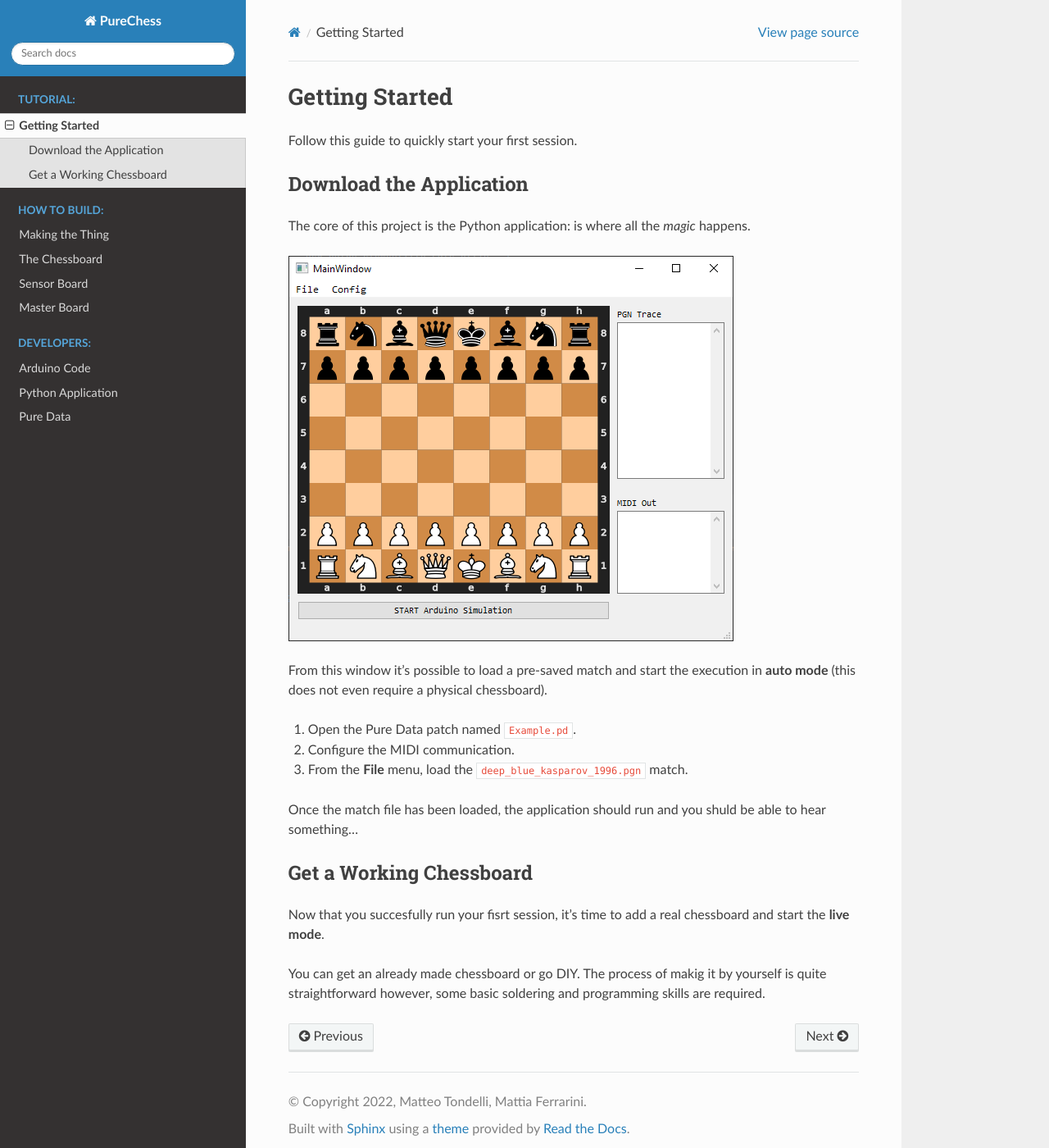
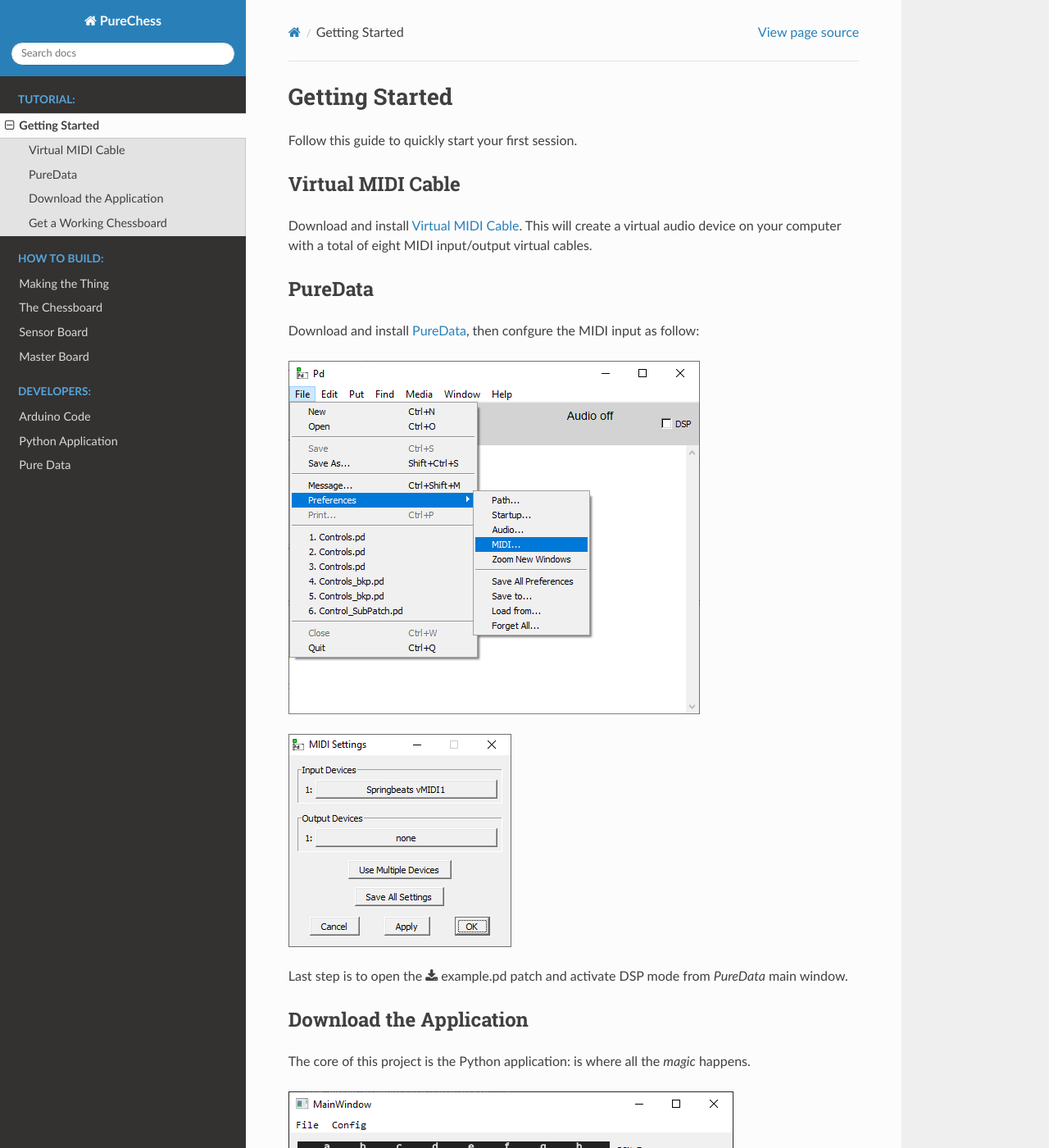
Before and after one commit to MatteoTondelli/PureChess, a Sphinx documentation site: the page built from Docs/getting_started.rst, in a window 1280 px wide and 1400 px high. Shown: the whole window at 82% size. Built offline with Sphinx 7.4.7 and the Read the Docs theme 2.0.0, drawn with Linux system fonts in a browser that asks for light colours; some of the changed text lies outside the part shown.

Commit message:
Updated documentation.
- Enhanced "getting started" section.

```diff
--- a/Docs/getting_started.rst
+++ b/Docs/getting_started.rst
@@ -2,6 +2,23 @@ Getting Started
 ===============
 
 Follow this guide to quickly start your first session.
+
+Virtual MIDI Cable
+------------------
+
+Download and install `Virtual MIDI Cable <https://springbeats.com/sbvmidi/>`_.
+This will create a virtual audio device on your computer with a total of eight MIDI input/output virtual cables.
+
+PureData
+--------
+
+Download and install `PureData <https://puredata.info/downloads/pure-data>`_, then confgure the MIDI input as follow:
+
+.. image:: images/puredata_preferences.png
+
+.. image:: images/puredata_midi.png
+
+Last step is to open the :download:`example.pd <attachments/example.pd>` patch and activate DSP mode from *PureData* main window.
 
 Download the Application
 ------------------------
@@ -12,9 +29,13 @@ The core of this project is the Python application: is where all the *magic* hap
 
 From this window it's possible to load a pre-saved match and start the execution in **auto mode** (this does not even require a physical chessboard).
 
-#. Open the Pure Data patch named ``Example.pd``.
-#. Configure the MIDI communication.
-#. From the **File** menu, load the ``deep_blue_kasparov_1996.pgn`` match.
+#. Configure the MIDI communication from the menu **Config** -> **MIDI**.
+
+   .. note::
+
+      Make sure to select **the same MIDI device** already configured in *PureData*.
+
+#. From the **File** menu, load the :download:`deep_blue_kasparov_1996.pgn <attachments/deep_blue_kasparov_1996.pgn>` match.
 
 Once the match file has been loaded, the application should run and you shuld be able to hear something...
 
```
Also changed, not shown: Docs/images/chessboard_render_piece.png (added), Docs/images/puredata_midi.png (added), Docs/images/puredata_preferences.png (added), 2 other files.
